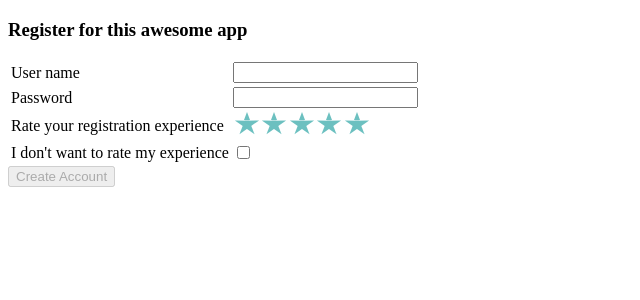
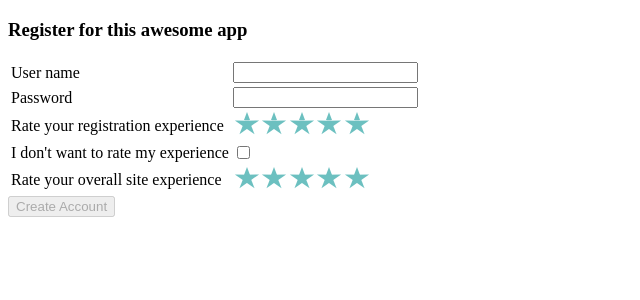
Before and after one commit to devonfw-ng-adv-training/forms-simplified, an Angular app: page / in a window 1280 px wide. Shown: the top 300 px of the page, without its empty margins (0-640 px from the left). Built offline with nearby package versions, Linux system fonts and the light colour scheme.

Commit message:
Add overall rating

```diff
--- a/src/app/app.component.html
+++ b/src/app/app.component.html
@@ -25,6 +25,14 @@
         <input type="checkbox" formControlName="isOptOut">
       </td>
     </tr>
+    <tr>
+      <td>
+        Rate your overall site experience
+      </td>
+      <td>
+        <app-rating formControlName="overallRating"></app-rating>
+      </td>
+    </tr>
   </table>
   <button type="submit" [disabled]="registrationForm.invalid">Create Account</button>
 </form>
--- a/src/app/app.component.ts
+++ b/src/app/app.component.ts
@@ -19,6 +19,7 @@ export class AppComponent implements OnInit, OnDestroy {
       password: [null, Validators.required],
       rating: [null, Validators.required],
       isOptOut: [null],
+      overallRating: [null],
     });
   }
 
```
